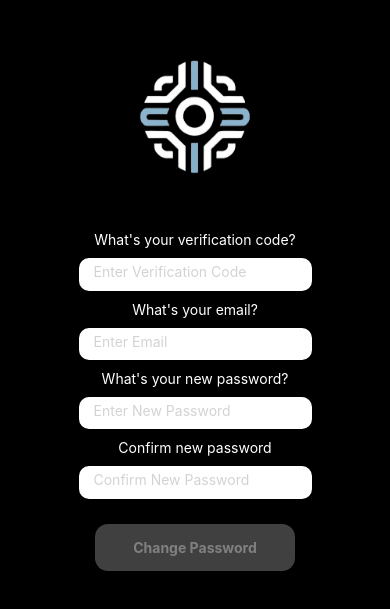
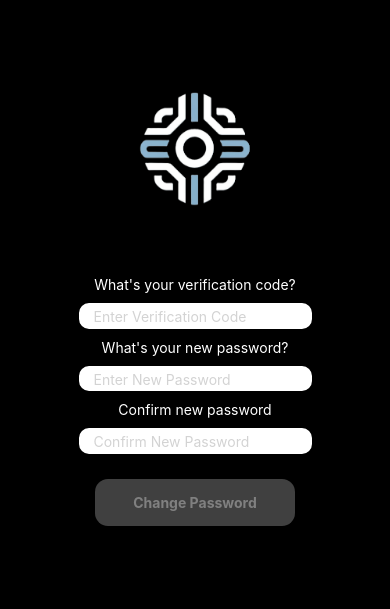
Before and after one commit to Andrei481/RomanianChatbot, a React Native app in the folder frontend/: screen /ResetPassword in a window 390 px wide. Shown: the part 111-720 px from the top of the page. Built offline with nearby package versions, Linux system fonts and the light colour scheme.

Commit message:
reset password improvements

```diff
--- a/frontend/src/screens/ForgotPasswordScreen.js
+++ b/frontend/src/screens/ForgotPasswordScreen.js
@@ -11,13 +11,11 @@ const SERVER_IP=process.env.SERVER_IP;
 const SERVER_PORT=process.env.SERVER_PORT;
 
 const ForgotPasswordScreen = () => {
-    const [email, setEmail] = useState('');
-    const [code, setCode] = useState('');
-    const [newPassword, setNewPassword] = useState('');
+    const [identifier, setIdentifier] = useState('');
     const navigation = useNavigation();
 
     const user = {
-        identifier: email,
+        identifier: identifier,
     };
 
     const handleSendCode = async () => {
@@ -30,7 +28,7 @@ const ForgotPasswordScreen = () => {
 
             });
             if (response.status === 200) {
-                navigation.navigate('ResetPassword');
+                navigation.navigate('ResetPassword', { identifier })
                 Alert.alert('Code Sent Successfully', 'Your password resetting code was sent to your email address.');
             } else {
                 Alert.alert('Password Change Failed', response.data.message || 'Invalid verification code or email.');
@@ -54,15 +52,15 @@ const ForgotPasswordScreen = () => {
                     <Text style={styles.footerText}>What's your email or username?</Text>
                     <CustomInput
                         placeholder="Enter Email or Username"
-                        value={email}
-                        setValue={setEmail}
+                        value={identifier}
+                        setValue={setIdentifier}
                         keyboardType='email-address'
                     />
                     <View style={{ width: 200, marginTop: 10, marginBottom:20 }}>
                             <CustomButton
                                 text='Send Password Code' onPress={handleSendCode}
                                 type='PRIMARY'
-                                disabled={!email}
+                                disabled={!identifier}
                             />
                     </View>
                 </View>
--- a/frontend/src/screens/ResetPasswordScreen.js
+++ b/frontend/src/screens/ResetPasswordScreen.js
@@ -2,7 +2,7 @@ import React, { useState } from 'react';
 import { View, Text, TouchableWithoutFeedback, Keyboard, ScrollView, Image, Alert } from 'react-native';
 import CustomInput from '../components/CustomInput';
 import CustomButton from '../components/CustomButton';
-import { useNavigation } from '@react-navigation/native';
+import { useNavigation, useRoute } from '@react-navigation/native'; // Import useRoute
 import axios from 'axios';
 import styles from '../components/SignUpScreenStyle';
 
@@ -11,16 +11,16 @@ const SERVER_PORT=process.env.SERVER_PORT;
 
 const ResetPasswordScreen = () => {
     const [code, setCode] = useState('');
-    const [email, setEmail] = useState('');
     const [newPassword, setNewPassword] = useState('');
     const [confirmPassword, setConfirmPassword] = useState('');
     const navigation = useNavigation();
-
+    const route = useRoute();
+    const identifier = route.params?.identifier;
 
     const handleChangePassword = async () => {
         try {
             const response = await axios.post(`http://${SERVER_IP}:${SERVER_PORT}/resetpass`, {
-                identifier: email,
+                identifier: identifier,
                 resetToken: code,
                 newPassword: newPassword
             }, {
@@ -43,8 +43,6 @@ const ResetPasswordScreen = () => {
         }
     };
 
-
-
     return (
         <TouchableWithoutFeedback onPress={Keyboard.dismiss}>
             <ScrollView contentContainerStyle={styles.container}>
@@ -58,35 +56,28 @@ const ResetPasswordScreen = () => {
                     <CustomInput
                         placeholder="Enter Verification Code"
                         value={code}
-                        setValue={setCode}
-                        keyboardType='numeric-code'
-                    />
-                    <Text style={styles.footerText}>What's your email?</Text>
-                    <CustomInput
-                        placeholder="Enter Email"
-                        value={email}
-                        setValue={setEmail}
-                        keyboardType='email-address'
+                        setValue={setCode} // Correct usage of onChangeText for CustomInput
+                        keyboardType='numeric'
                     />
                     <Text style={styles.footerText}>What's your new password?</Text>
                     <CustomInput
                         placeholder="Enter New Password"
                         value={newPassword}
-                        setValue={setNewPassword}
+                        setValue={setNewPassword} // Correct usage of onChangeText for CustomInput
                         secureTextEntry={true}
                     />
                     <Text style={styles.footerText}>Confirm new password</Text>
                     <CustomInput
                         placeholder="Confirm New Password"
                         value={confirmPassword}
-                        setValue={setConfirmPassword}
+                        setValue={setConfirmPassword} // Correct usage of onChangeText for CustomInput
                         secureTextEntry={true}
                     />
                     <View style={{ width: 200, marginTop: 10}}>
                         <CustomButton
                             text='Change Password' onPress={handleChangePassword}
                             type='PRIMARY'
-                                disabled={!code || !newPassword|| !email || !confirmPassword || !(newPassword == confirmPassword)}
+                            disabled={!code || !newPassword || !confirmPassword || !(newPassword === confirmPassword)} // Correct condition for disabling button
                         />
                     </View>
                 </View>
@@ -95,7 +86,6 @@ const ResetPasswordScreen = () => {
                 </View>
             </ScrollView>
         </TouchableWithoutFeedback>
-
     );
 };
 
```
Lines whose indentation alone changed are shown as unchanged.
